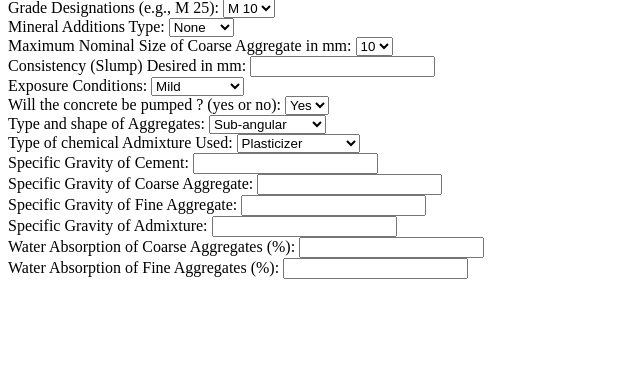
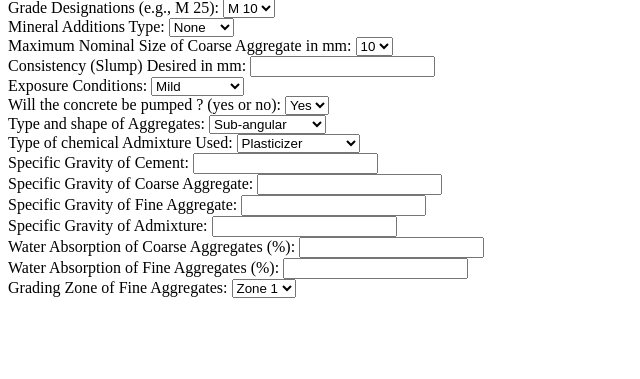
Before and after one commit to itsabdelmalek/concrete_mix_design_calculator, a Flask app: template templates/index.html in a window 1280 px wide. Shown: the part 81-460 px from the top of the page, without its empty margins (0-640 px from the left). Run offline with Flask 3, Linux system fonts and the light colour scheme; the template is opened without the code that fills it, so the values that code supplies are empty.

Commit message:
added gradin zone of fine aggregates dropdown menu

```diff
--- a/templates/index.html
+++ b/templates/index.html
@@ -86,6 +86,13 @@
         <input type="text" name="ca_water_absorption" required><br>
 	<label for="fa_water_absorption">Water Absorption of Fine Aggregates (%): </label>
         <input type="text" name="fa_water_absorption" required><br>
+	<label for="fa_zone">Grading Zone of Fine Aggregates: </label>
+        <select name="fa_zone">
+            <option value="Zone 1">Zone 1</option>
+            <option value="Zone 2">Zone 2</option>
+            <option value="Zone 3">Zone 3</option>
+            <option value="Zone 4">Zone 4</option>
+        </select><br>
 
     </form>
 </body>
```
